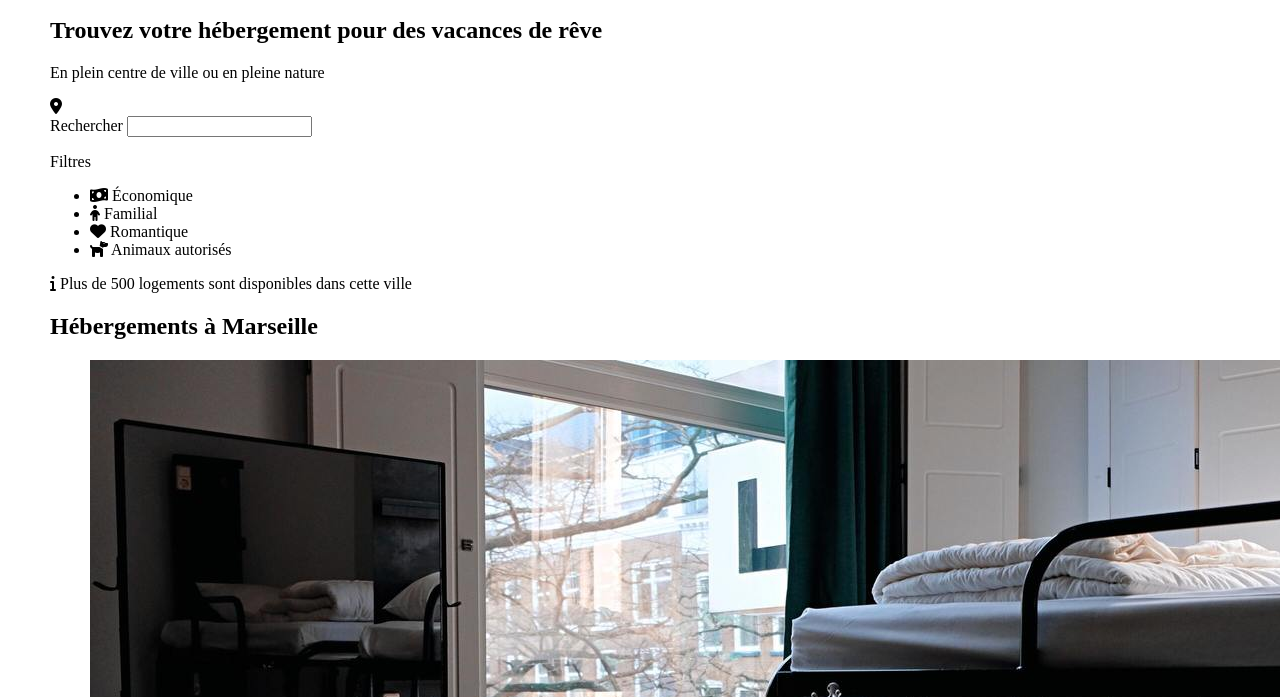
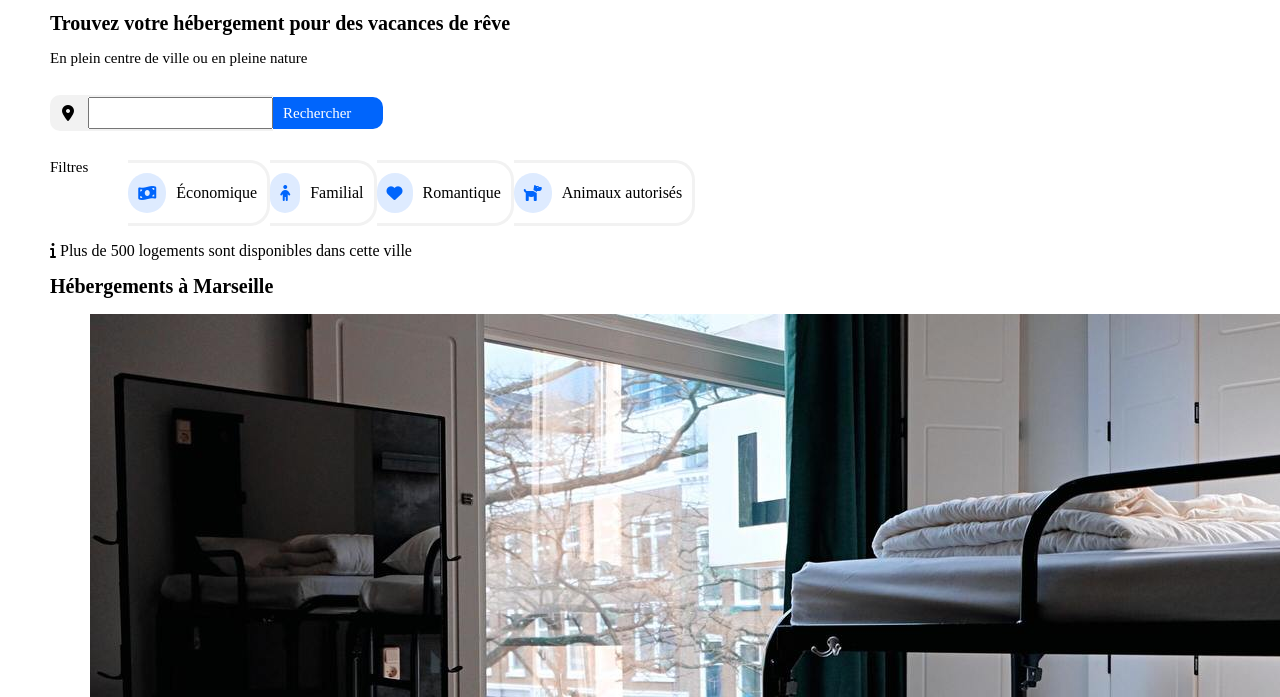
Before and after one commit to FizFoXy/Reservia, a plain HTML site: page index.html in a window 1280 px wide. Shown: the part 103-800 px from the top of the page. Drawn offline with Linux system fonts and the light colour scheme; a web font is replaced by a local one.

Commit message:
Section 1 formatting
Before I change the <li> for the filters

```diff
--- a/index.html
+++ b/index.html
@@ -28,15 +28,15 @@
             <div class="search">
                 <i class="fas fa-map-marker-alt"></i>
                 <form method="post" action="#">
-                    <label for="search">Rechercher</label>
                     <input type="text" name="search" id="search" />
                 </form>
+                <p>Rechercher</p>
             </div>
             <div id="filters">
                 <p>Filtres</p>
                 <ul>
                     <li>
-                        <a href="#" class="choix_filtre link-filter">
+                        <a href="#" class="filter_select">
                             <i class="fas fa-money-bill-wave"></i>
                             Économique
                         </a>
--- a/style.css
+++ b/style.css
@@ -44,3 +44,71 @@ a, a:visited{
     color: inherit;
     text-decoration: none;
 }
+section h1{
+    font-size: 20px;
+    margin-top: 15px;
+    margin-bottom: 15px;
+}
+section p{
+    font-size: 15px;
+}
+.search{
+    display: flex;
+    align-items: center;
+}
+.search i{
+    display: flex;
+    align-items: center;
+    justify-content: space-around;
+    background-color: #F2F2F2;
+    height: 36px;
+    width: 36px;
+    border-radius: 10px 0px 0px 10px;
+}
+input{
+    height: 26px;
+}
+form{
+    border: 2px #F2F2F2 solid;
+    border-right: 0px;
+}
+.search p{
+    display: flex;
+    align-items: center;
+    align-content: center;
+    background-color: #0065FC;
+    color: #FFF;
+    height: 12px;
+    width: 90px;
+    padding: 10px;
+    border-radius: 0px 10px 10px 0px;
+}
+#filters{
+    display: flex;
+}
+#filters ul{
+    list-style: none;
+    display: flex;
+    justify-content: space-around;
+}
+.filter_select{
+    display: flex;
+    align-items: center;
+    border: 3px #F2F2F2 solid;
+    border-left: 0px;
+    border-radius: 0px 20px 20px 0px;
+    padding: 10px;
+    padding-left: 0px;
+}
+.filter_select i{
+    display: flex;
+    align-items: center;
+    align-content: center;
+    color: #0065FC;
+    background: #DEEBFF;
+    padding: 10px;
+    margin-right: 10px;
+    border-radius: 20px;
+    height: 20px;
+    width: auto;
+}
```
